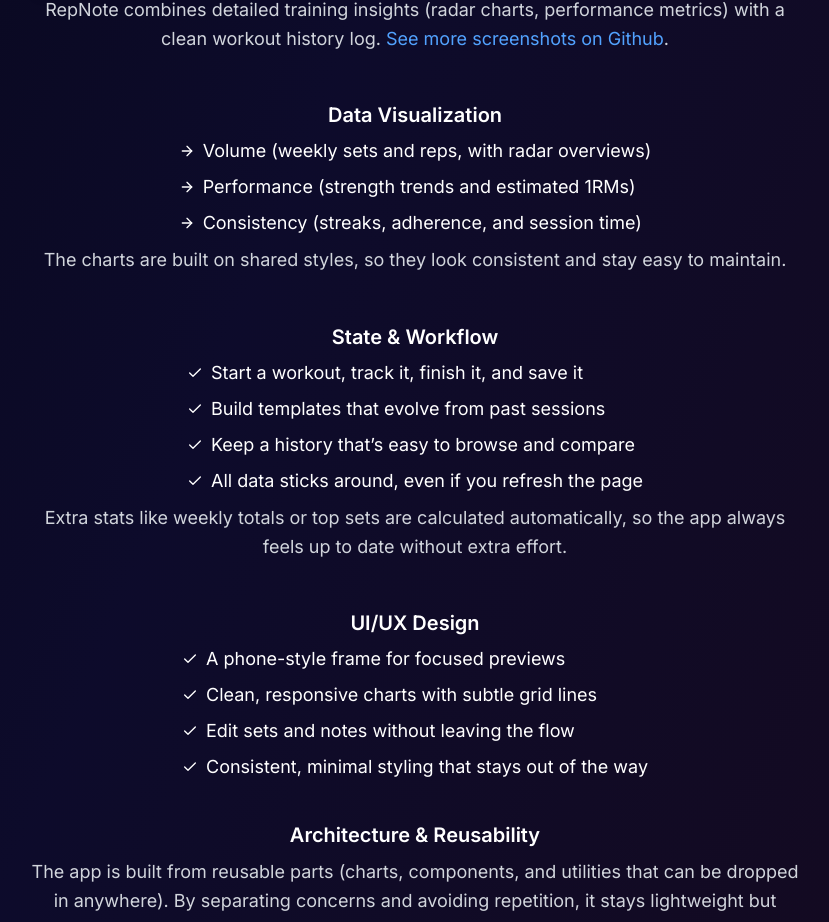
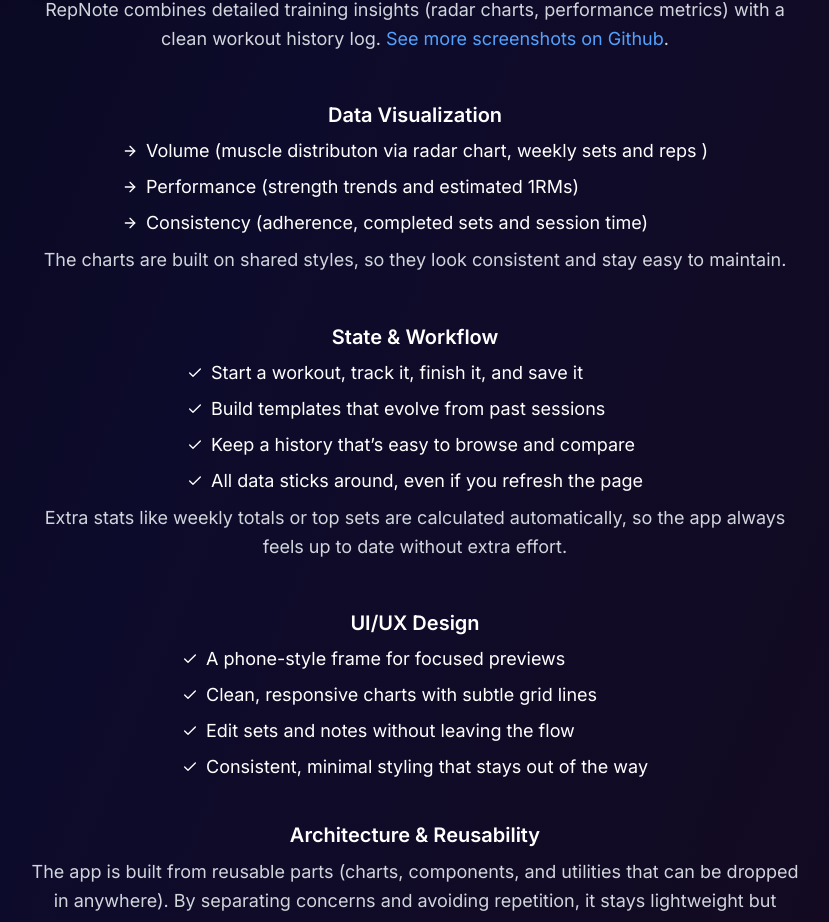
Before and after one commit to funcnroll/funcnroll.dev, a React (Vite) app: page /repnote in a window 1280 px wide. Shown: the part 1690-2612 px from the top of the page, without its empty margins (225-1054 px from the left). Built offline with nearby package versions, Linux system fonts and the light colour scheme.

Commit message:
Update project details in RepNote for  accuracy

```diff
--- a/src/pages/Repnote.jsx
+++ b/src/pages/Repnote.jsx
@@ -89,13 +89,13 @@
 
           <ProjectUl>
             <ProjectLi icon="chart">
-              Volume (weekly sets and reps, with radar overviews)
+              Volume (muscle distributon via radar chart, weekly sets and reps )
             </ProjectLi>
             <ProjectLi icon="chart">
               Performance (strength trends and estimated 1RMs)
             </ProjectLi>
             <ProjectLi icon="chart">
-              Consistency (streaks, adherence, and session time)
+              Consistency (adherence, completed sets and session time)
             </ProjectLi>
           </ProjectUl>
           <ProjectParagraph>
```
